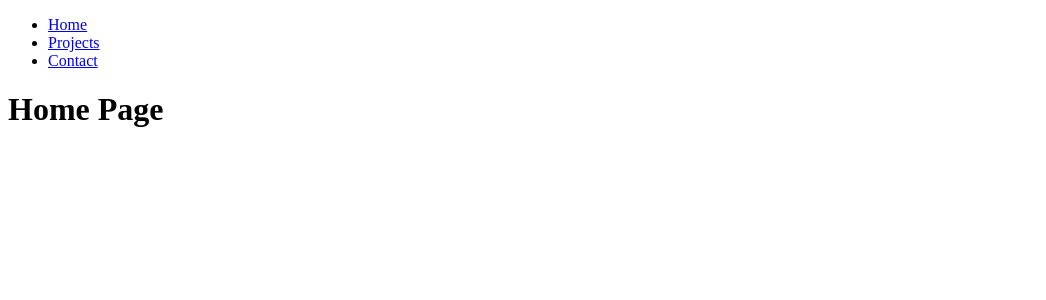
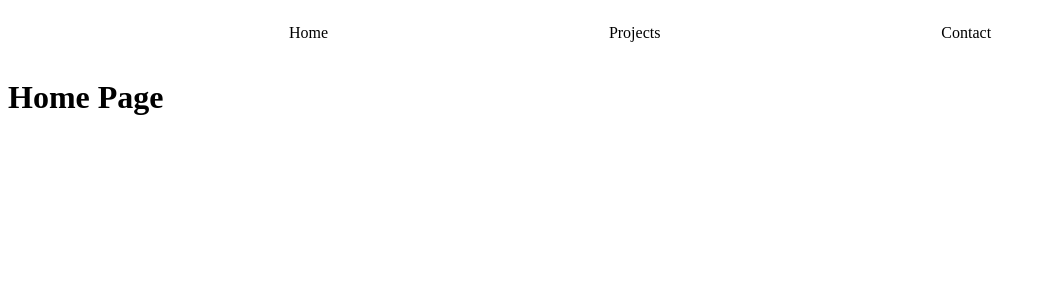
Before and after one commit to samanthashleyrose/React-Coding-Portfolio, a React (Vite) app: page / in a window 1280 px wide. Shown: the top 300 px of the page, without its empty margins (0-1046 px from the left). Built offline with nearby package versions, Linux system fonts and the light colour scheme.

Commit message:
Began simple css for Nav

```diff
--- a/src/components/Nav.jsx
+++ b/src/components/Nav.jsx
@@ -4,8 +4,8 @@ function Nav() {
     const currentPage = useLocation().pathname;
 
     return (
-        <ul className="nav nav-tabs">
-            <li className="nav-item">
+        <div className="nav nav-tabs">
+            <p className="nav-option">
                 <Link
                     to="/"
                     // This is a conditional (ternary) operator that checks to see if the current page is "Home"
@@ -14,8 +14,8 @@ function Nav() {
                 >
                     Home
                 </Link>
-            </li>
-            <li className="nav-item">
+            </p>
+            <p className="nav-option">
                 <Link
                     to="/Projects"
                     // Check to see if the currentPage is `About`, and if so we use the active link class from bootstrap. Otherwise, we set it to a normal nav-link
@@ -23,8 +23,8 @@ function Nav() {
                 >
                     Projects
                 </Link>
-            </li>
-            <li className="nav-item">
+            </p>
+            <p className="nav-option">
                 <Link
                     to="/Contact"
                     // Check to see if the currentPage is `Contact`, and if so we use the active link class from bootstrap. Otherwise, we set it to a normal nav-link
@@ -32,8 +32,8 @@ function Nav() {
                 >
                     Contact
                 </Link>
-            </li>
-        </ul>
+            </p>
+        </div>
     );
 }
 
--- a/src/main.css
+++ b/src/main.css
@@ -0,0 +1,11 @@
+.nav-tabs {
+    display: inline-flex;
+    justify-content: space-evenly;
+    width: 100%;
+}
+
+.nav-option,
+.nav-link {
+    color: black;
+    text-decoration: none;
+}
```
